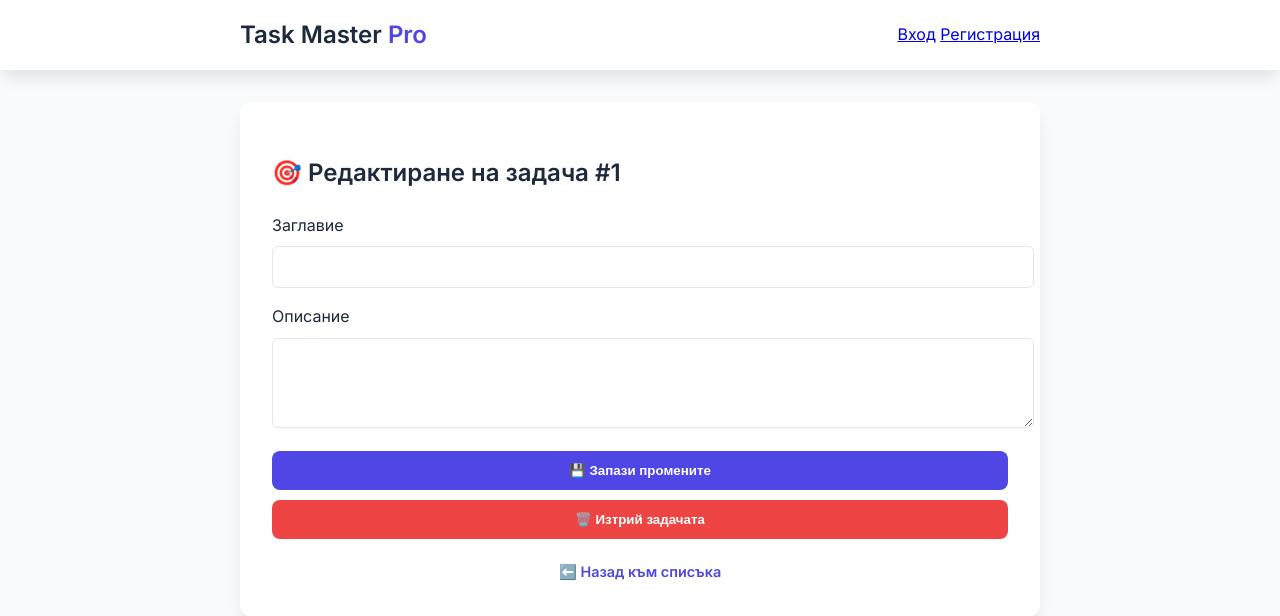
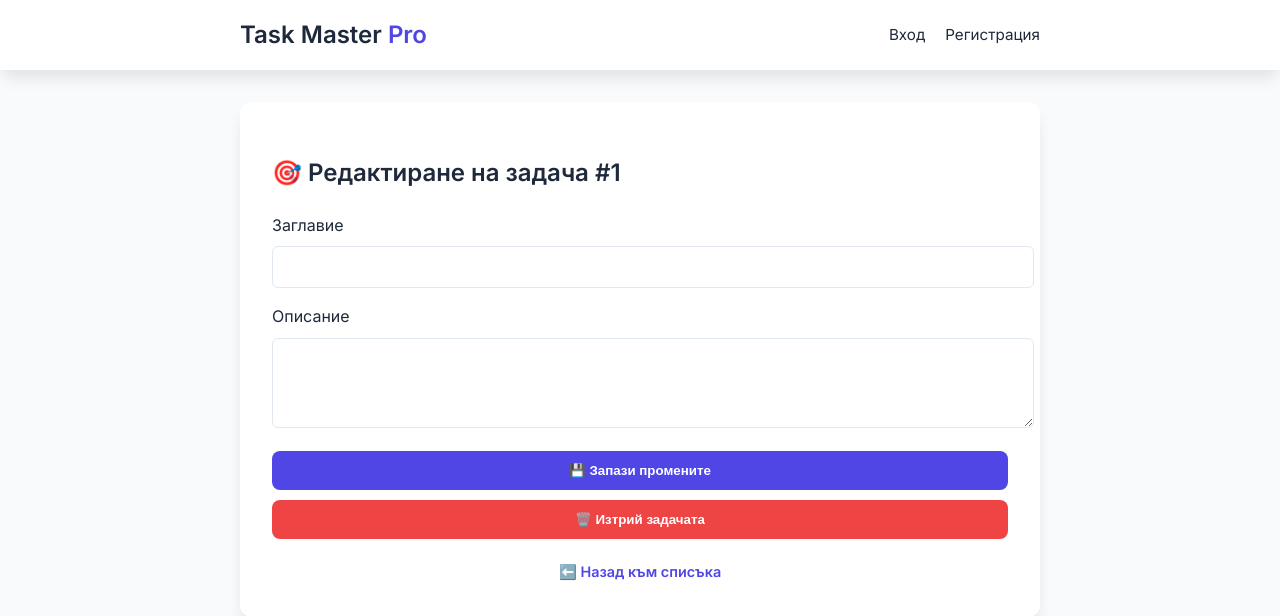
Before and after one commit to angeluzunov10/task-manager-py, a FastAPI app: page /edit/1 in a window 1280 px wide. Shown: the top 616 px of the page. Run offline with FastAPI, Linux system fonts and the light colour scheme.

Commit message:
UI edits

```diff
--- a/static/style.css
+++ b/static/style.css
@@ -35,6 +35,17 @@ body {
     display: flex; /* Подрежда елементите в ред */
     justify-content: space-between; /* Лого вляво, бутони вдясно */
     align-items: center; /* Центрира ги вертикално */
+    width: 100%;
+}
+
+.nav-link {
+    text-decoration: none;
+    color: var(--text);
+    font-size: 0.95rem;
+}
+
+.nav-link:hover {
+    color: var(--primary);
 }
 
 .logo {
@@ -44,6 +55,12 @@ body {
     color: var(--text);
 }
 .logo span { color: var(--primary); }
+
+#auth-links {
+    display: flex;
+    align-items: center;
+    gap: 20px; /* Разстояние между бутоните */
+}
 
 /* Task Cards & List */
 .task-card {
@@ -68,7 +85,7 @@ body {
     justify-content: space-between;
     align-items: center;
     border: 1px solid var(--border);
-    transition: transform 0.2s;
+    transition: transform 0.8s;
 }
 
 .task-item:hover {
```
